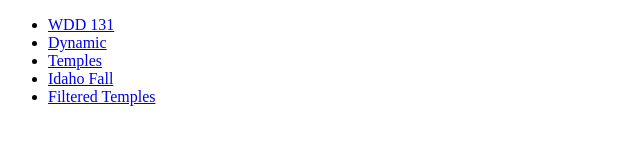
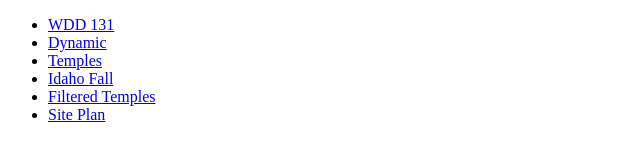
Before and after one commit to byui-ed/wdd131, a plain HTML site: page index.html in a window 1280 px wide. Shown: the full height of the page, 0-640 px from the left. Drawn offline with Linux system fonts and the light colour scheme.

Commit message:
siteplaned

```diff
--- a/index.html
+++ b/index.html
@@ -14,6 +14,7 @@
 <li><a href="temples.html">Temples</a></li>
 <li><a href="place.html">Idaho Fall</a></li>
 <li><a href="filtered-temples.html"> Filtered Temples</a></li>
+<li><a href="siteplan.html">Site Plan</a></li>
 </ul>
 </nav>
 </header>
```
